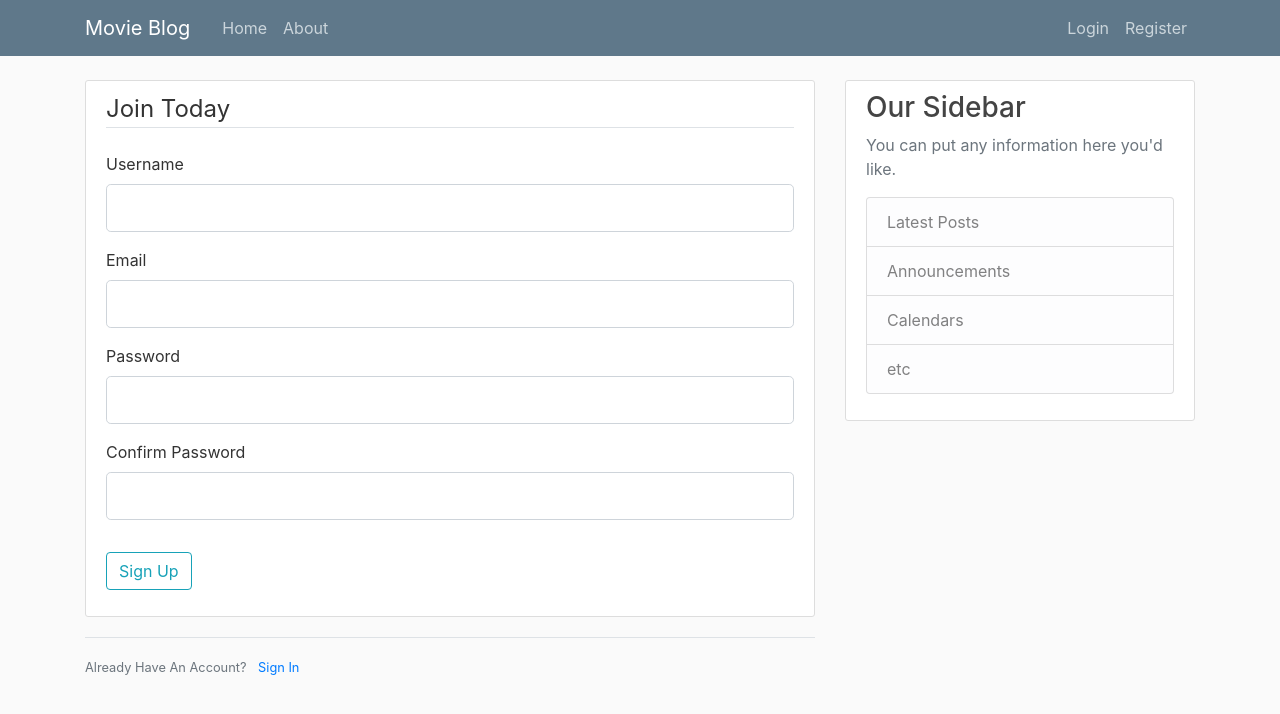
After one commit to Hermeticpoet/movie-blog-flask-app, a Flask app: page /register in a window 1280 px wide. The commit adds this page. Shown: the top 714 px of the page. Run offline with Flask 2, Linux system fonts and the light colour scheme; some libraries are stand-ins or nearby versions.

Commit message:
Created forms pages with routes & tested. Added error messaging for validation too

```diff
--- /dev/null
+++ b/forms.py
@@ -0,0 +1,20 @@
+from flask_wtf import FlaskForm
+from wtforms import StringField, PasswordField, SubmitField, BooleanField
+from wtforms.validators import DataRequired, Length, Email, EqualTo
+
+
+class RegistrationForm(FlaskForm):
+    username = StringField("Username", validators=[
+                           DataRequired(), Length(min=2, max=20)])
+    email = StringField("Email", validators=[DataRequired(), Email()])
+    password = PasswordField("Password", validators=[DataRequired()])
+    confirm_password = PasswordField("Confirm Password", validators=[
+                                     DataRequired(), EqualTo("password")])
+    submit = SubmitField("Sign Up")
+
+
+class LoginForm(FlaskForm):
+    email = StringField("Email", validators=[DataRequired(), Email()])
+    password = PasswordField("Password", validators=[DataRequired()])
+    remember = BooleanField("Remember Me")
+    submit = SubmitField("Log In")
--- a/movieblog.py
+++ b/movieblog.py
@@ -1,5 +1,8 @@
-from flask import Flask, render_template, url_for
+from flask import Flask, render_template, url_for, flash, redirect
+from forms import RegistrationForm, LoginForm
 app = Flask(__name__)
+
+app.config["SECRET_KEY"] = "e738627c08889a6b3d91a0c43acd6a16"
 
 posts = [
     {
@@ -28,5 +31,26 @@ def about():
     return render_template("about.html", title="About")
 
 
+@app.route("/register", methods=["GET", "POST"])
+def register():
+    form = RegistrationForm()
+    if form.validate_on_submit():
+        flash(f"Account created for { form.username.data }!", "success")
+        return redirect(url_for("home"))
+    return render_template("register.html", title="Register", form=form)
+
+
+@app.route("/login", methods=["GET", "POST"])
+def login():
+    form = LoginForm()
+    if form.validate_on_submit():
+        if form.email.data == "admin@blog.com" and form.password.data == "password":
+            flash("You have been logged in!", "success")
+            return redirect(url_for("home"))
+        else:
+            flash("Login Unsuccesful. Please check username and password.", "danger")
+    return render_template("login.html", title="Login", form=form)
+
+
 if __name__ == "__main__":
     app.run(debug=True)
--- a/templates/base.html
+++ b/templates/base.html
@@ -26,13 +26,13 @@
           </button>
           <div class="collapse navbar-collapse" id="navbarToggle">
             <div class="navbar-nav mr-auto">
-              <a class="nav-item nav-link" href="/">Home</a>
-              <a class="nav-item nav-link" href="/about">About</a>
+              <a class="nav-item nav-link" href="{{url_for('home')}}">Home</a>
+              <a class="nav-item nav-link" href="{{url_for('about')}}">About</a>
             </div>
             <!-- Navbar Right Side -->
             <div class="navbar-nav">
-              <a class="nav-item nav-link" href="/login">Login</a>
-              <a class="nav-item nav-link" href="/register">Register</a>
+              <a class="nav-item nav-link" href="{{url_for('login')}}">Login</a>
+              <a class="nav-item nav-link" href="{{url_for('register')}}">Register</a>
             </div>
           </div>
         </div>
@@ -41,6 +41,15 @@
     <main role="main" class="container">
       <div class="row">
         <div class="col-md-8">
+          {% with messages = get_flashed_messages(with_categories=true) %}
+            {% if messages %}
+              {% for category, message in messages %}
+                <div class="alert alert-{{ category }}">
+                  {{ message }}
+                </div>
+              {% endfor %}
+            {% endif %}
+          {% endwith %}
           {% block content %}{% endblock %}
         </div>
         <div class="col-md-4">
--- /dev/null
+++ b/templates/register.html
@@ -0,0 +1,71 @@
+{% extends "base.html" %}
+{% block content %}
+    <div class="content-section">
+        <form method="POST" action="">
+            {{ form.hidden_tag() }} <!-- cross-site-verification(csv) -->
+            <fieldset class="form-group">
+                <legend class="border-bottom mb-4">Join Today</legend>
+                <div class="form-group">
+                    {{ form.username.label(class="form-control-label") }}
+                    {% if form.username.errors %}
+                        {{ form.username(class="form-control form-control-lg is-invalid") }}
+                        <div class="invalid-feedback">
+                            {% for error in form.username.errors %}
+                                <span>{{ error }}</span>
+                            {% endfor %}
+                        </div>
+                    {% else %}
+                        {{ form.username(class="form-control form-control-lg") }}
+                    {% endif %}
+                </div>
+                <div class="form-group">
+                    {{ form.email.label(class="form-control-label") }}
+                    {% if form.email.errors %}
+                        {{ form.email(class="form-control form-control-lg is-invalid") }}
+                        <div class="invalid-feedback">
+                            {% for error in form.email.errors %}
+                                <span>{{ error }}</span>
+                            {% endfor %}
+                        </div>
+                    {% else %}
+                        {{ form.email(class="form-control form-control-lg") }}
+                    {% endif %}
+                </div>
+                <div class="form-group">
+                    {{ form.password.label(class="form-control-label") }}
+                    {% if form.password.errors %}
+                        {{ form.password(class="form-control form-control-lg is-invalid") }}
+                        <div class="invalid-feedback">
+                            {% for error in form.password.errors %}
+                                <span>{{ error }}</span>
+                            {% endfor %}
+                        </div>
+                    {% else %}
+                        {{ form.password(class="form-control form-control-lg") }}
+                    {% endif %}
+                </div>
+                <div class="form-group">
+                    {{ form.confirm_password.label(class="form-control-label") }}
+                    {% if form.confirm_password.errors %}
+                        {{ form.confirm_password(class="form-control form-control-lg is-invalid") }}
+                        <div class="invalid-feedback">
+                            {% for error in form.confirm_password.errors %}
+                                <span>{{ error }}</span>
+                            {% endfor %}
+                        </div>
+                    {% else %}
+                        {{ form.confirm_password(class="form-control form-control-lg") }}
+                    {% endif %}
+                </div>
+            </fieldset>
+            <div class="form-group">
+                {{ form.submit(class="btn btn-outline-info") }}
+            </div>
+        </form>
+    </div>
+    <div class="border-top pt-3">
+        <small class="text-muted">
+            Already Have An Account? <a class="ml-2" href="{{ url_for('login') }}">Sign In</a>
+        </small>
+    </div>
+{% endblock content %}
```
Also changed, not shown: templates/login.html (added, +52 -0 lines).
